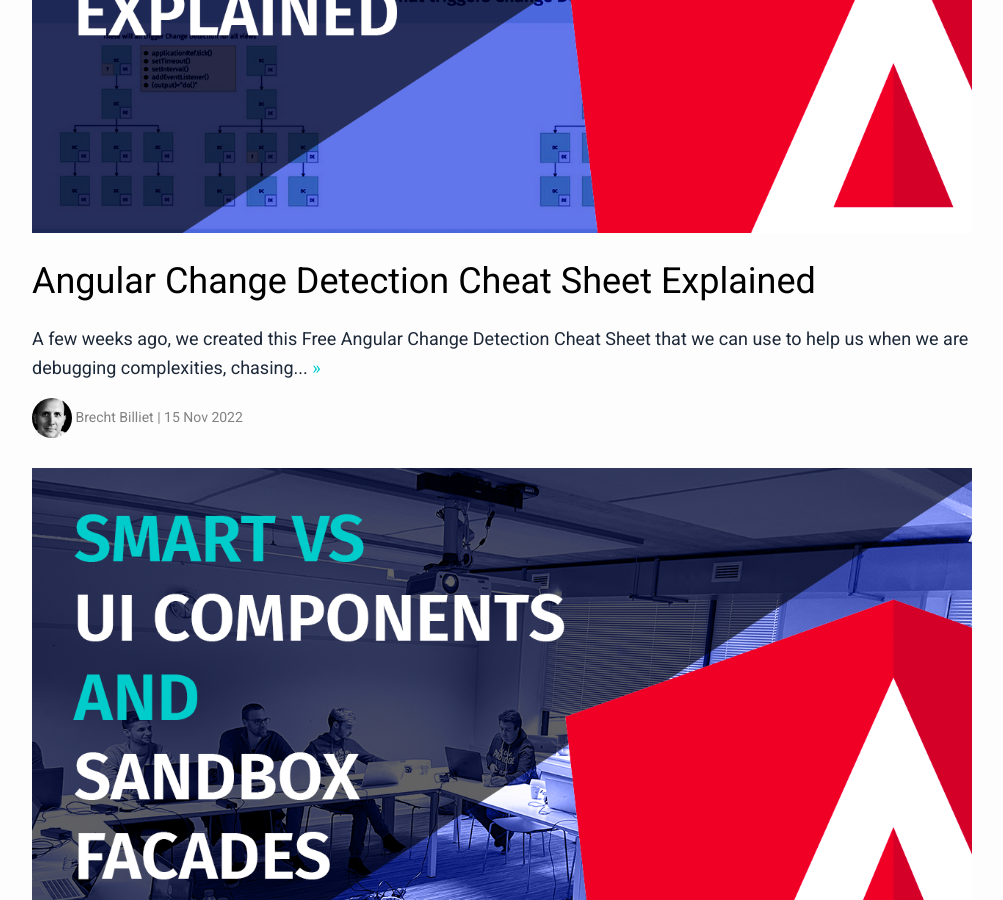
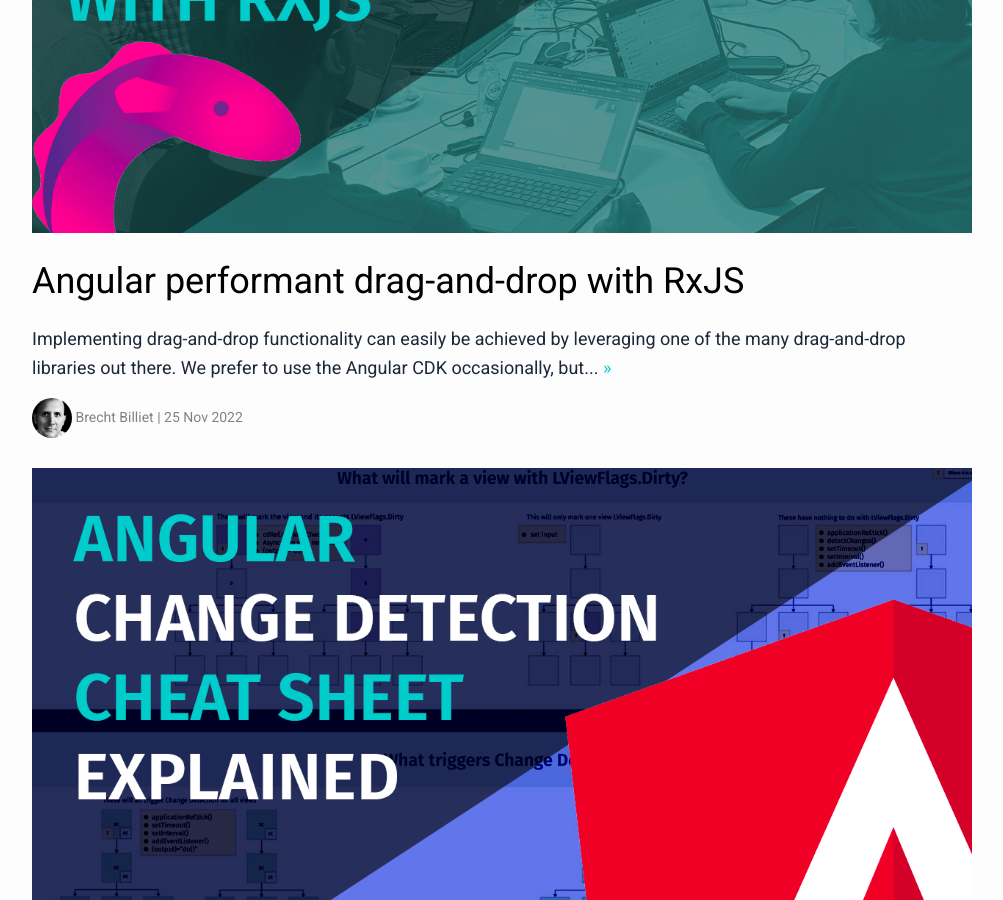
Before and after one commit to simplifiedcourses/simplifiedcourses.github.io, a Jekyll site: the page built from index.markdown, in a window 1280 px wide and 900 px high, scrolled down 426 px. Shown: the whole window, without its empty margins (138-1141 px from the left). Built offline with Jekyll 4.4.1, drawn with Linux system fonts in a browser that asks for light colours.

Commit message:
article ready

````diff
--- a/_posts/2022-11-25-angular-performant-drag-and-drop.md
+++ b/_posts/2022-11-25-angular-performant-drag-and-drop-with-rxjs.md
@@ -1,30 +1,30 @@
 ---
 layout: post
-title:  "Angular performant drag and drop"
+title:  "Angular performant drag-and-drop with RxJS"
 date:   2022-11-25
-published: false
+published: true
 comments: true
 categories: Angular
-cover: assets/angular-change-detection-cheat-sheet-explained.png
+cover: assets/angular-performant-drag-and-drop.png
 
 ---
 
-Implementing drag and drop functionality can easily be achieved by leveraging one of the many
-drag and drop libraries out there. We prefer to use the [Angular CDK](https://material.angular.io/cdk/drag-drop/overview) occasionally, but sometimes we need something more customized.
+Implementing drag-and-drop functionality can easily be achieved by leveraging one of the many
+drag-and-drop libraries out there. We prefer to use the [Angular CDK](https://material.angular.io/cdk/drag-drop/overview) occasionally, but sometimes we need something more customized.
 
-In this article we will learn how we can leverage RxJS in combination with Angular to implement drag and drop functionality that is optimized for performance.
+In this article, we will learn how we can leverage RxJS in combination with Angular to implement drag-and-drop functionality that is optimized for performance.
 As this concept might be seen as something complex, we will simplify it for you!
 
-## The draggable-box: Getting access to the native element
+## The draggable box: Getting access to the native element
 
-The drag and drop functionality we will write is showcased in the following Stackblitz:
+The drag-and-drop functionality we will write is showcased in the following Stackblitz:
 
-<iframe href="https://angular-ivy-heyrwg.stackblitz.io/">
+<iframe src="https://angular-ivy-heyrwg.stackblitz.io/" width="100%" height="500" style="border:none">
 </iframe>
 
 The first thing that we want to do is create a simple box that we will drag later.
 We will call this component `draggable-box` and for this article, the only thing we want to do is drag
-it across our screen. For that we need a reference to the `ElementRef` of the component.
+it across our screen. For that, we need a reference to the `ElementRef` of the component.
 
 We can achieve this by injecting the `ElementRef` and implementing the `AfterViewInit` interface.
 When the `ngAfterViewInit()` lifecycle hook is called we know that the element is rendered and we can get
@@ -44,7 +44,7 @@ export class DraggableBoxComponent implements AfterViewInit {
 
 ## Getting access to the document
 
-We will need a reference to the `document` as well, since we will listen to events on that element as well.
+We will need a reference to the `document` as well since we will listen to events on that element as well.
 We will explain later, but we need to inject the `document` inside our component.
 Angular provides the `DOCUMENT` injectable for that:
 
@@ -86,12 +86,12 @@ public ngAfterViewInit(): void {
 
 We see that the `fromEvent` operator takes an element as the first argument and an event it has to listen to as the second argument.
 
-Creating a `dragMove$` observable can be done to leveraging the `switchMap`, `map`, `tap` and `takeUntil` operators:
+Creating a `dragMove$` observable can be done by leveraging the `switchMap`, `map`, `tap` and `takeUntil` operators:
 We start with the `mouseDown$` observable (when the user clicks on the element), We use `switchMap` because it has to start listening
 to the `mouseMove$` observable after the user has clicked. We use the `map` operator to calculate the position and the `takeUntil` operator because we want to stop
 dragging when the `mouseUp$` observable is triggered.
 
-We can see the basic flow in the code sample below. We haven't implemented the calculation of the position nor the update position functionality,
+We can see the basic flow in the code sample below. We haven't implemented the calculation of the position nor the updated position functionality,
 but we can see what we are trying to achieve here:
 
 ```typescript
@@ -163,8 +163,8 @@ public ngAfterViewInit(): void {
 
 When we look at the example we will see that we will select the text every time we drag which results in bad UX.
 To circumvent this we could add a `dragging` class when we drag, that will set the `user-select` property
-of css to `none`. Every time the mouse is clicked on the element we want to add the `dragging` class, and every time
-we release the mouse we want to remove the `dragging` class. For this we will use Angular since it will only trigger Change
+of CSS to `none`. Every time the mouse is clicked on the element we want to add the `dragging` class, and every time
+we release the mouse we want to remove the `dragging` class. For this, we will use Angular since it will only trigger Change
 Detection when we start dragging and when we stop dragging.
 This means Change Detection will not trigger all the time when we are dragging and only needs to set the class inside a div
 in the draggable box.
@@ -228,6 +226,17 @@ export class DraggableBoxComponent implements AfterViewInit, OnDestroy {
 
 ## Optimizing the Change Detection
 
+By default all the drag events will trigger Change Detection everywhere.
+We see that in the lowest view a drag event is happening that will result in Change Detection being triggered everywhere!
+
+![Change Detection Angular](/assets/angular-performant-drag-and-drop/all-triggered.png)
+
+If we understand how Angular Change Detection works, we should realize that every `mousedown`, `mouseup` but also
+`mousemove` event will trigger a `tick()` function on our root view multiple times a second when we are dragging.
+This means that every view in our application will get checked for changes all the time.
+If you don't know how Change Detection works, you can download this [free Cheat Sheet](https://blog.simplified.courses/angular-change-detection-cheat-sheet-explained/), or learn about it in this [ebook](https://www.simplified.courses/angular-change-detection-simplified-e-book)!
+[![Angular Change Detection ebook](/assets/angular-performant-drag-and-drop/ebook.png)](https://www.simplified.courses/angular-change-detection-simplified-e-book)
+
 The first thing we want to do is use the `OnPush` Change Detection Strategy so our
 component will not get checked unless it is marked with `LViewFlags.Dirty`:
 
@@ -291,13 +297,16 @@ export class DraggableBoxComponent implements AfterViewInit, OnDestroy {
 
 ## Optimizing the Change Detection even more
 
-Now the `tick()` function that triggers application wide Change Detection will only be called when we start dragging, and when we stop dragging.
-For the rest we will use vanilla javascript to update the dragging of the box, which is more efficient.
+Now the `tick()` function that triggers application-wide Change Detection will only be called when we start dragging, and when we stop dragging.
+For the rest, we will use vanilla javascript to update the dragging of the box, which is more efficient.
 However, the `dragging` class is something that is set inside this component, why would we need to trigger Change Detection on the entire application?
-We could optimize this by detaching from the ChangeDetectorRef and trigger `detectChanges()` ourselves.
+We could optimize this by detaching from the ChangeDetectorRef and triggering `detectChanges()` ourselves.
 
-For that we need to inject the `ChangeDetectorRef` and detach from it. That means that Change Detection will never run for this component.
+For that, we need to inject the `ChangeDetectorRef` and detach from it. That means that Change Detection will never run for this component.
 We can manually trigger Change Detection **for this component only** by running `detectChanges()`.
+
+![Change Detection Angular](/assets/angular-performant-drag-and-drop/local-detectchanges.png)
+
 
 ```typescript
 export class DraggableBoxComponent implements AfterViewInit, OnDestroy {
@@ -336,8 +345,11 @@ export class DraggableBoxComponent implements AfterViewInit, OnDestroy {
 
 ## Conclusion
 
-Now our component is completely independent of the Change Detection, and it does not
+Now our component is completely independent of Change Detection, and it does not
 initiate Change Detection anywhere.
 
-We can see the finished example in this stackblitz:
+We can see the finished example in this Stackblitz:
 [https://stackblitz.com/edit/angular-ivy-heyrwg](https://stackblitz.com/edit/angular-ivy-heyrwg)
+
+Big thanks to the reviewer:
+- Bryan Hannes
````
Also changed, not shown: other parts of _posts/2022-11-25-angular-performant-drag-and-drop-with-rxjs.md (+26 -31 lines), assets/angular-performant-drag-and-drop.png (added), assets/angular-performant-drag-and-drop/all-triggered.png (added), assets/angular-performant-drag-and-drop/angular-performant-drag-and-drop.png (added), assets/angular-performant-drag-and-drop/ebook.png (added), assets/angular-performant-drag-and-drop/local-detectchanges.png (added).
